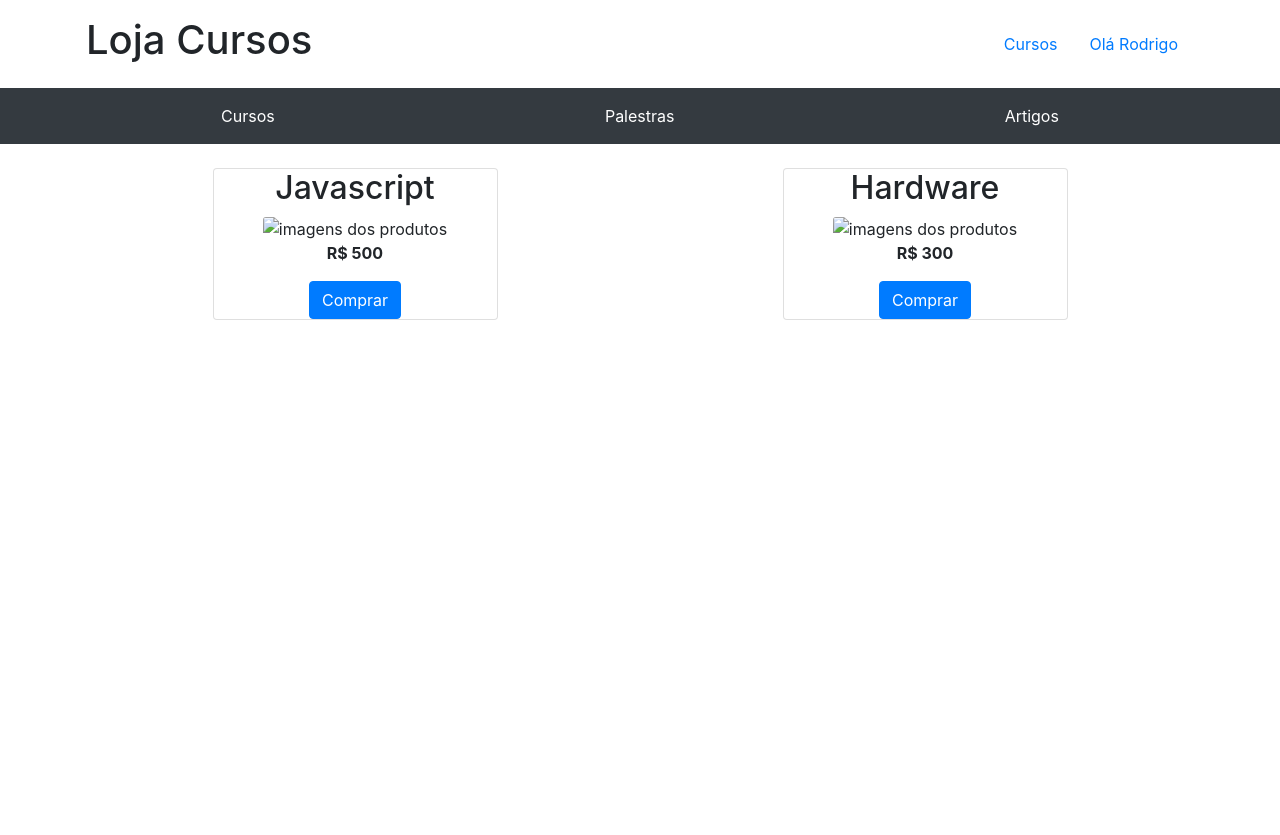
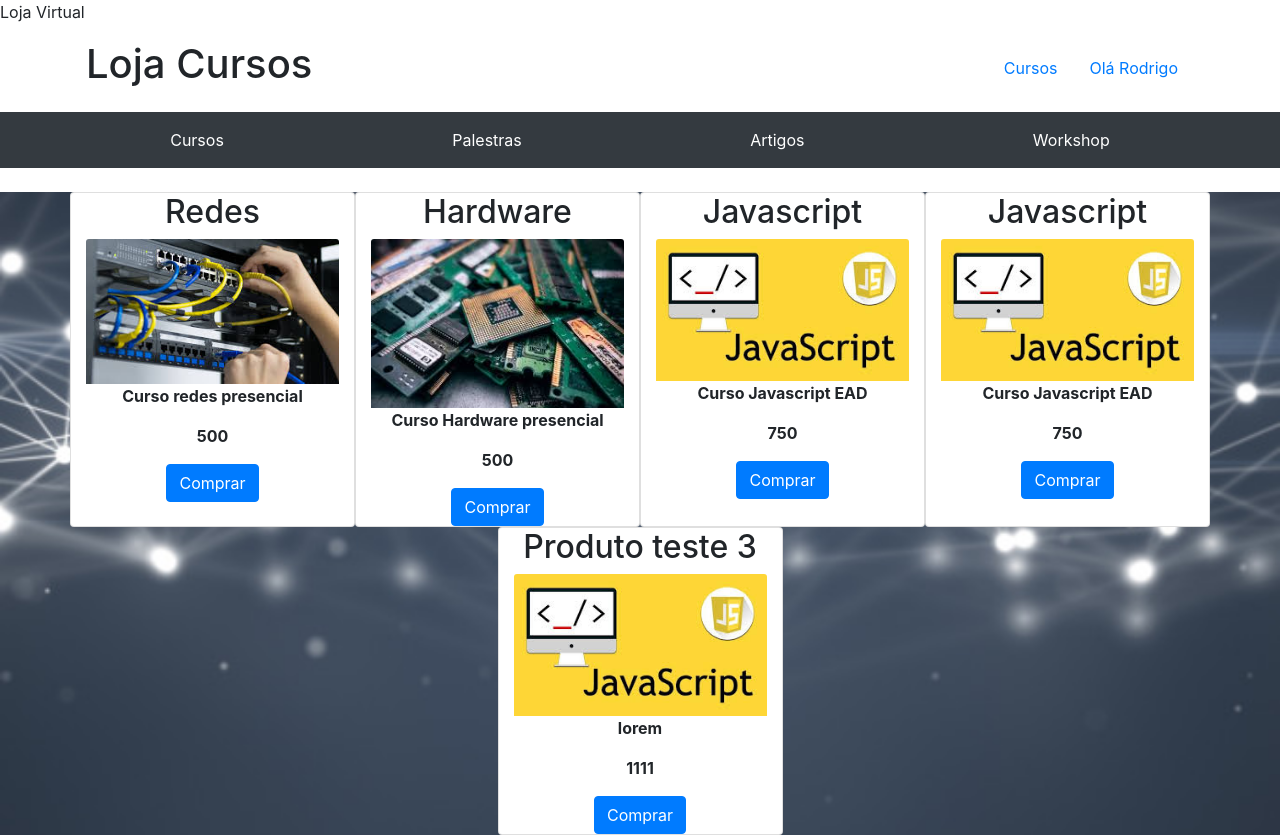
Before and after one commit to roxreis/Loja-Cursos-PHP, a PHP site: page / in a window 1280 px wide. Before the commit the page ends 320 px from the top, so only its background shows below. Run offline with PHP 8.4, Linux system fonts and the light colour scheme; data that the repository does not hold is empty.

Commit message:
incluido background no main

```diff
--- a/carrinho.php
+++ b/carrinho.php
@@ -5,6 +5,7 @@
 <meta name="viewport" content="width=device-width, initial-scale=1.0">
 <meta http-equiv="X-UA-Compatible" content="ie=edge">
 <link rel="stylesheet" href="https://stackpath.bootstrapcdn.com/bootstrap/4.3.1/css/bootstrap.min.css" integrity="sha384-ggOyR0iXCbMQv3Xipma34MD+dH/1fQ784/j6cY/iJTQUOhcWr7x9JvoRxT2MZw1T" crossorigin="anonymous">
+<link rel="stylesheet" href="styles/style.css"
 <title>Carrinho</title>
 </head>
 <body>
--- a/css/styles.css
+++ b/css/styles.css
@@ -3,3 +3,12 @@
 .nav-item{
     list-style-type: none;
 }
+
+main{
+    height: 100%;
+    background-image: url(img-css/back.jpeg);
+    background-repeat: no-repeat;
+    background-size: cover;
+}
+
+/* background-image: url(img-css/back.jpeg); */
--- a/index.php
+++ b/index.php
@@ -7,6 +7,7 @@
     <meta name="viewport" content="width=device-width, initial-scale=1.0">
     <meta http-equiv="X-UA-Compatible" content="ie=edge">
     <link rel="stylesheet" href="https://stackpath.bootstrapcdn.com/bootstrap/4.3.1/css/bootstrap.min.css" integrity="sha384-ggOyR0iXCbMQv3Xipma34MD+dH/1fQ784/j6cY/iJTQUOhcWr7x9JvoRxT2MZw1T" crossorigin="anonymous">
+    <link rel="stylesheet" href="css/styles.css"
     <title>Loja Virtual</title>
 </head>
 
@@ -24,7 +25,8 @@
             <div class="col-lg-3 card text-center">
               <div>
                 <h2><?php echo $produto["nome"];?> </h2>
-                <img src= "<?php echo $produto['img'] ?>" class="card-img-top" alt= "imagens dos produtos">
+                <img src= "<?php echo $produto['imagem'] ?>" class="card-img-top" alt= "imagens dos produtos">
+                <p class="card-text font-weight-bold"><?php echo $produto["desc"] ;?> </p>
                 <p class="card-text font-weight-bold" ><?php echo $produto["preco"];?></p>
                 <a href="carrinho.php?nomeProduto= <?php echo $produto['nome']; ?>" class="btn btn-primary">Comprar</a>
               </div>
--- a/produto.json
+++ b/produto.json
@@ -1 +1 @@
-[{"nome":"Javascript","preco":"R$ 500","desc":"Curso Javascript pratico/teorico","imagem":"module_table_bottom.png"},{"nome":"Hardware","preco":"R$ 300","desc":"Curso Hardware","imagem":""}]
+[{"nome":"Redes","preco":"500","desc":"Curso redes presencial","imagem":"img\/16-10-19redes.jpg"},{"nome":"Hardware","preco":"500","desc":"Curso Hardware presencial","imagem":"img\/16-10-19hardware.jpg"},{"nome":"Javascript","preco":"750","desc":"Curso Javascript EAD","imagem":"img\/16-10-19javascript.jpg"},{"nome":"Javascript","preco":"750","desc":"Curso Javascript EAD","imagem":"img\/16-10-19javascript.jpg"},{"nome":"Produto teste 3","preco":"1111","desc":"lorem","imagem":"img\/16-10-19javascript.jpg"}]
--- a/sucesso.php
+++ b/sucesso.php
@@ -5,6 +5,7 @@
         <meta name="viewport" content="width=device-width, initial-scale=1.0">
         <meta http-equiv="X-UA-Compatible" content="ie=edge">
         <link rel="stylesheet" href="https://stackpath.bootstrapcdn.com/bootstrap/4.3.1/css/bootstrap.min.css" integrity="sha384-ggOyR0iXCbMQv3Xipma34MD+dH/1fQ784/j6cY/iJTQUOhcWr7x9JvoRxT2MZw1T" crossorigin="anonymous">
+        <link rel="stylesheet" href="styles/style.css"
         <title>Loja Virtual</title>
     </head>
 
--- a/variaveis.php
+++ b/variaveis.php
@@ -13,4 +13,4 @@
 
 
 
-    $categorias = ["Cursos" , "Palestras" , "Artigos"];
+    $categorias = ["Cursos" , "Palestras" , "Artigos", "Workshop"];
```
Also changed, not shown: cadastroProduto.php (+7 -9 lines), css/img-css/back.jpeg (added), img/16-10-19 redes.jpg (added), img/16-10-19hardware.jpg (added), img/16-10-19javascript.jpg (added), img/16-10-19redes.jpg (added), img/module_table_bottom.png (deleted).
